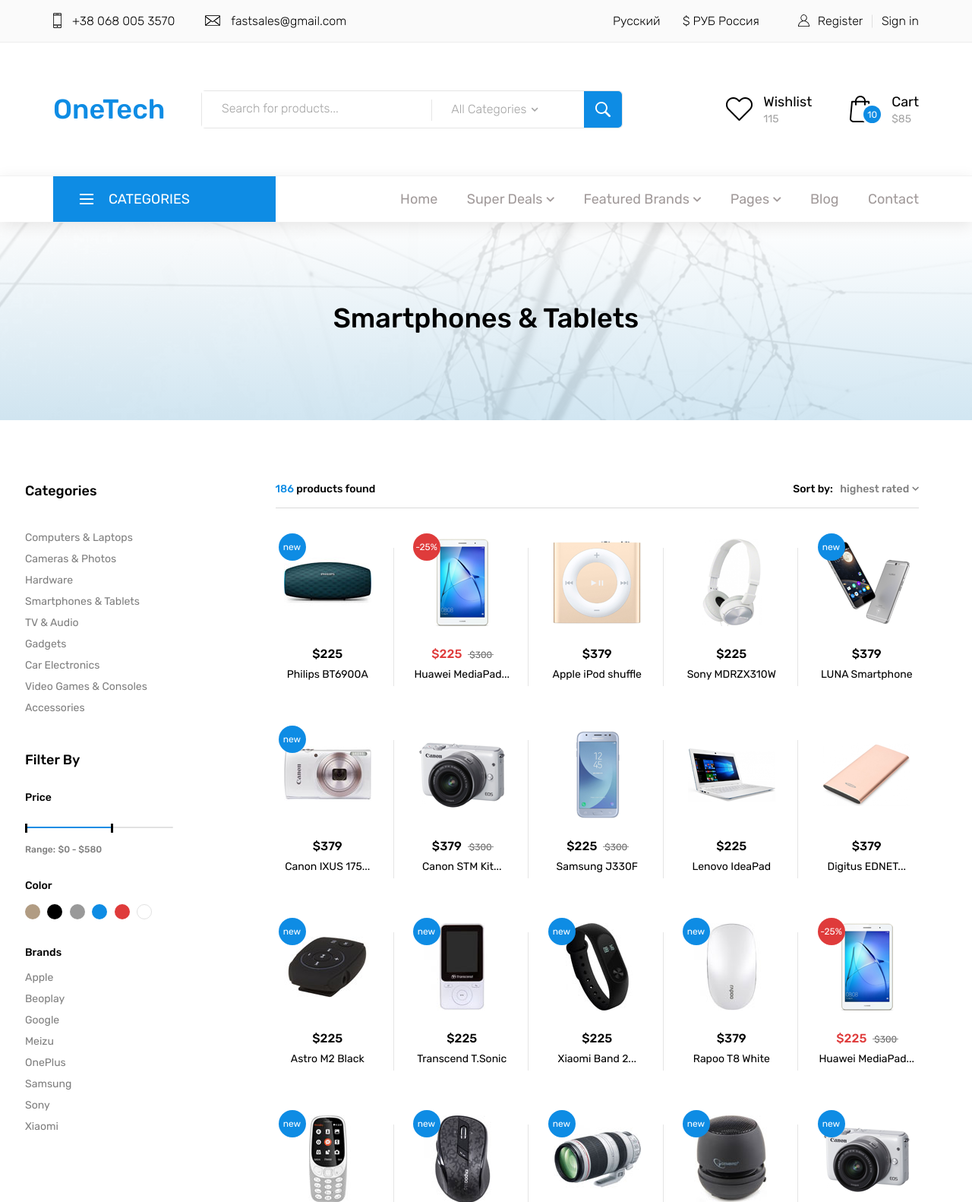
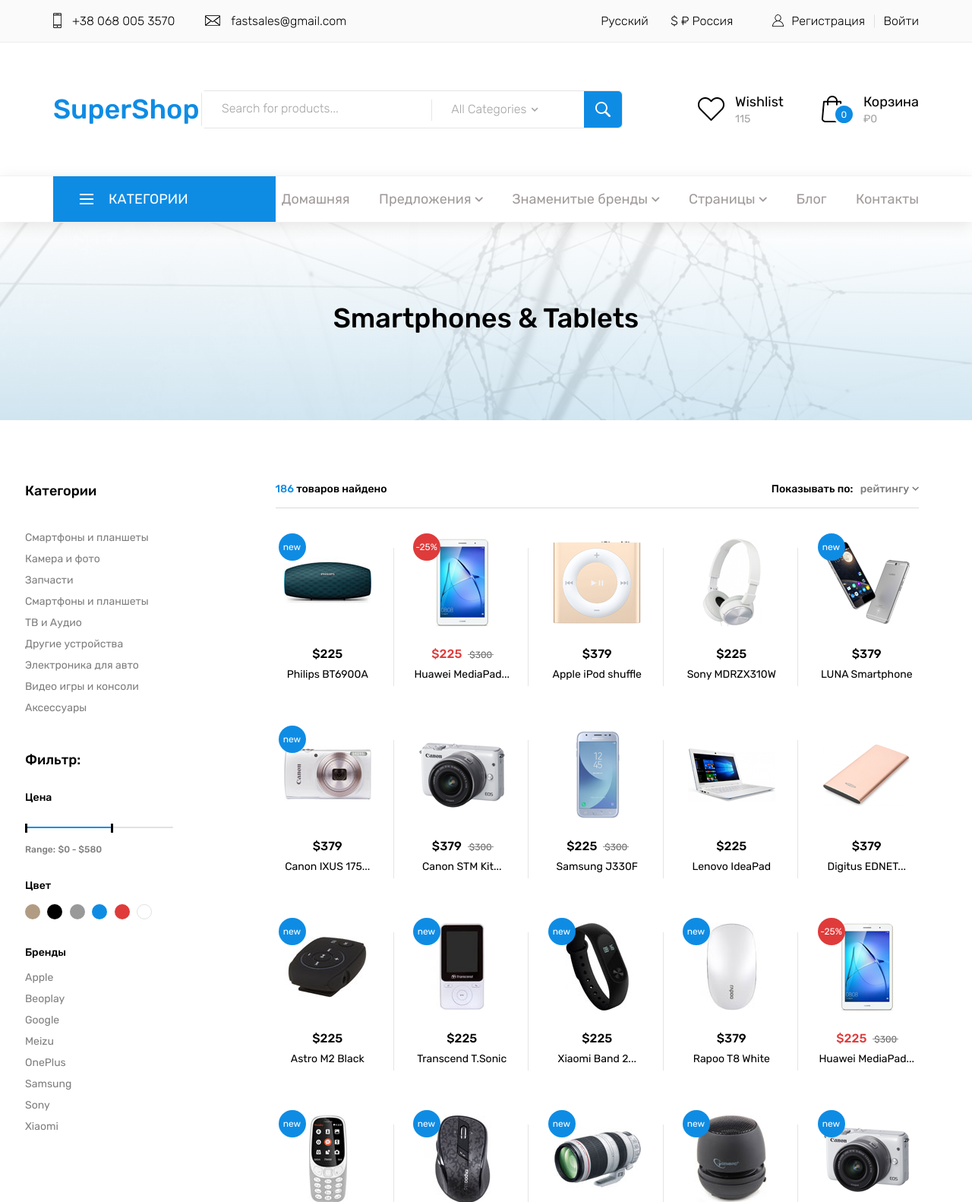
Before and after one commit to Delmoring/shop, a Django app: page / in a window 1280 px wide. Shown: the top 1582 px of the page at 76% size. Run offline with Django 3.2, Linux system fonts and the light colour scheme; some libraries are stand-ins or nearby versions.

Commit message:
Изменения N7

```diff
--- a/good/templates/good/shop.html
+++ b/good/templates/good/shop.html
@@ -40,25 +40,25 @@
 									<li>
 										<a href="#">Русский<i class="fas fa-chevron-down"></i></a>
 										<ul>
-											<li><a href="#">English</a></li>
-											<li><a href="#">Spanish</a></li>
-											<li><a href="#">Japanese</a></li>
+											<li><a href="#">Английский</a></li>
+											<li><a href="#">Испанский</a></li>
+											<li><a href="#">Японский</a></li>
 										</ul>
 									</li>
 									<li>
-										<a href="#">$ РУБ Россия<i class="fas fa-chevron-down"></i></a>
+										<a href="#">$ ₽ Россия<i class="fas fa-chevron-down"></i></a>
 										<ul>
-											<li><a href="#">US Dollar</a></li>
-											<li><a href="#">EUR Euro</a></li>
+											<li><a href="#">Доллар US</a></li>
+											<li><a href="#">Евро Euro</a></li>
 											<li><a href="#">GBP British Pound</a></li>
 										</ul>
 									</li>
 								</ul>
 							</div>
 							<div class="top_bar_user">
-								<div class="user_icon"><img src="images/user.svg" alt=""></div>
-								<div><a href="#">Register</a></div>
-								<div><a href="#">Sign in</a></div>
+								<div class="user_icon"><img src="{% static 'good/images/user.svg' %}" alt=""></div>
+								<div><a href="#">Регистрация</a></div>
+								<div><a href="#">Войти</a></div>
 							</div>
 						</div>
 					</div>
@@ -75,7 +75,7 @@
 					<!-- Logo -->
 					<div class="col-lg-2 col-sm-3 col-3 order-1">
 						<div class="logo_container">
-							<div class="logo"><a href="#">OneTech</a></div>
+							<div class="logo"><a href="#">SuperShop</a></div>
 						</div>
 					</div>
 
@@ -91,7 +91,7 @@
 												<span class="custom_dropdown_placeholder clc">All Categories</span>
 												<i class="fas fa-chevron-down"></i>
 												<ul class="custom_list clc">
-													<li><a class="clc" href="#">All Categories</a></li>
+													<li><a class="clc" href="#">Все категории</a></li>
 													<li><a class="clc" href="#">Computers</a></li>
 													<li><a class="clc" href="#">Laptops</a></li>
 													<li><a class="clc" href="#">Cameras</a></li>
@@ -100,7 +100,7 @@
 												</ul>
 											</div>
 										</div>
-										<button type="submit" class="header_search_button trans_300" value="Submit"><img src="images/search.png" alt=""></button>
+										<button type="submit" class="header_search_button trans_300" value="Submit"><img src="{% static 'good/images/search.png' %}" alt=""></button>
 									</form>
 								</div>
 							</div>
@@ -122,12 +122,12 @@
 							<div class="cart">
 								<div class="cart_container d-flex flex-row align-items-center justify-content-end">
 									<div class="cart_icon">
-										<img src="images/cart.png" alt="">
-										<div class="cart_count"><span>10</span></div>
+										<img src="{% static 'good/images/cart.png' %}" alt="">
+										<div class="cart_count"><span>0</span></div>
 									</div>
 									<div class="cart_content">
-										<div class="cart_text"><a href="#">Cart</a></div>
-										<div class="cart_price">$85</div>
+										<div class="cart_text"><a href="#">Корзина</a></div>
+										<div class="cart_price">₽0</div>
 									</div>
 								</div>
 							</div>
@@ -151,14 +151,14 @@
 							<div class="cat_menu_container">
 								<div class="cat_menu_title d-flex flex-row align-items-center justify-content-start">
 									<div class="cat_burger"><span></span><span></span><span></span></div>
-									<div class="cat_menu_text">categories</div>
+									<div class="cat_menu_text">Категории</div>
 								</div>
 
 								<ul class="cat_menu">
-									<li><a href="#">Computers & Laptops <i class="fas fa-chevron-right ml-auto"></i></a></li>
-									<li><a href="#">Cameras & Photos<i class="fas fa-chevron-right"></i></a></li>
+									<li><a href="#">Компьютеры и ноутбуки <i class="fas fa-chevron-right ml-auto"></i></a></li>
+									<li><a href="#">Камеры и фото<i class="fas fa-chevron-right"></i></a></li>
 									<li class="hassubs">
-										<a href="#">Hardware<i class="fas fa-chevron-right"></i></a>
+										<a href="#">Запчасти<i class="fas fa-chevron-right"></i></a>
 										<ul>
 											<li class="hassubs">
 												<a href="#">Menu Item<i class="fas fa-chevron-right"></i></a>
@@ -174,12 +174,12 @@
 											<li><a href="#">Menu Item<i class="fas fa-chevron-right"></i></a></li>
 										</ul>
 									</li>
-									<li><a href="#">Smartphones & Tablets<i class="fas fa-chevron-right"></i></a></li>
-									<li><a href="#">TV & Audio<i class="fas fa-chevron-right"></i></a></li>
-									<li><a href="#">Gadgets<i class="fas fa-chevron-right"></i></a></li>
-									<li><a href="#">Car Electronics<i class="fas fa-chevron-right"></i></a></li>
-									<li><a href="#">Video Games & Consoles<i class="fas fa-chevron-right"></i></a></li>
-									<li><a href="#">Accessories<i class="fas fa-chevron-right"></i></a></li>
+									<li><a href="#">Смартфоны и планшеты<i class="fas fa-chevron-right"></i></a></li>
+									<li><a href="#">ТВ и Аудио<i class="fas fa-chevron-right"></i></a></li>
+									<li><a href="#">Другие устройства<i class="fas fa-chevron-right"></i></a></li>
+									<li><a href="#">Электроника для авто<i class="fas fa-chevron-right"></i></a></li>
+									<li><a href="#">Видео игры и консоли<i class="fas fa-chevron-right"></i></a></li>
+									<li><a href="#">Аксессуары<i class="fas fa-chevron-right"></i></a></li>
 								</ul>
 							</div>
 
@@ -187,9 +187,9 @@
 
 							<div class="main_nav_menu ml-auto">
 								<ul class="standard_dropdown main_nav_dropdown">
-									<li><a href="#">Home<i class="fas fa-chevron-down"></i></a></li>
+									<li><a href="#">Домашняя<i class="fas fa-chevron-down"></i></a></li>
 									<li class="hassubs">
-										<a href="#">Super Deals<i class="fas fa-chevron-down"></i></a>
+										<a href="#">Предложения<i class="fas fa-chevron-down"></i></a>
 										<ul>
 											<li>
 												<a href="#">Menu Item<i class="fas fa-chevron-down"></i></a>
@@ -205,7 +205,7 @@
 										</ul>
 									</li>
 									<li class="hassubs">
-										<a href="#">Featured Brands<i class="fas fa-chevron-down"></i></a>
+										<a href="#">Знаменитые бренды<i class="fas fa-chevron-down"></i></a>
 										<ul>
 											<li>
 												<a href="#">Menu Item<i class="fas fa-chevron-down"></i></a>
@@ -221,7 +221,7 @@
 										</ul>
 									</li>
 									<li class="hassubs">
-										<a href="#">Pages<i class="fas fa-chevron-down"></i></a>
+										<a href="#">Страницы<i class="fas fa-chevron-down"></i></a>
 										<ul>
 											<li><a href="shop.html">Shop<i class="fas fa-chevron-down"></i></a></li>
 											<li><a href="product.html">Product<i class="fas fa-chevron-down"></i></a></li>
@@ -232,8 +232,8 @@
 											<li><a href="contact.html">Contact<i class="fas fa-chevron-down"></i></a></li>
 										</ul>
 									</li>
-									<li><a href="blog.html">Blog<i class="fas fa-chevron-down"></i></a></li>
-									<li><a href="contact.html">Contact<i class="fas fa-chevron-down"></i></a></li>
+									<li><a href="blog.html">Блог<i class="fas fa-chevron-down"></i></a></li>
+									<li><a href="contact.html">Контакты<i class="fas fa-chevron-down"></i></a></li>
 								</ul>
 							</div>
 
@@ -265,7 +265,7 @@
 
 							<div class="page_menu_search">
 								<form action="#">
-									<input type="search" required="required" class="page_menu_search_input" placeholder="Search for products...">
+									<input type="search" required="required" class="page_menu_search_input" placeholder="Поиск по товарам...">
 								</form>
 							</div>
 							<ul class="page_menu_nav">
@@ -331,8 +331,8 @@
 							</ul>
 
 							<div class="menu_contact">
-								<div class="menu_contact_item"><div class="menu_contact_icon"><img src="images/phone_white.png" alt=""></div>+38 068 005 3570</div>
-								<div class="menu_contact_item"><div class="menu_contact_icon"><img src="images/mail_white.png" alt=""></div><a href="mailto:fastsales@gmail.com">fastsales@gmail.com</a></div>
+								<div class="menu_contact_item"><div class="menu_contact_icon"><img src="{% static 'good/images/phone_white.png' %}" alt=""></div>+38 068 005 3570</div>
+								<div class="menu_contact_item"><div class="menu_contact_icon"><img src="{% static 'good/images/mail_white.png' %}" alt=""></div><a href="mailto:fastsales@gmail.com">fastsales@gmail.com</a></div>
 							</div>
 						</div>
 					</div>
@@ -345,7 +345,7 @@
 	<!-- Home -->
 
 	<div class="home">
-		<div class="home_background parallax-window" data-parallax="scroll" data-image-src="images/shop_background.jpg"></div>
+		<div class="home_background parallax-window" data-parallax="scroll" data-image-src="{% static 'good/images/shop_background.jpg' %}"></div>
 		<div class="home_overlay"></div>
 		<div class="home_content d-flex flex-column align-items-center justify-content-center">
 			<h2 class="home_title">Smartphones & Tablets</h2>
@@ -362,22 +362,22 @@
 					<!-- Shop Sidebar -->
 					<div class="shop_sidebar">
 						<div class="sidebar_section">
-							<div class="sidebar_title">Categories</div>
+							<div class="sidebar_title">Категории</div>
 							<ul class="sidebar_categories">
-								<li><a href="#">Computers & Laptops</a></li>
-								<li><a href="#">Cameras & Photos</a></li>
-								<li><a href="#">Hardware</a></li>
-								<li><a href="#">Smartphones & Tablets</a></li>
-								<li><a href="#">TV & Audio</a></li>
-								<li><a href="#">Gadgets</a></li>
-								<li><a href="#">Car Electronics</a></li>
-								<li><a href="#">Video Games & Consoles</a></li>
-								<li><a href="#">Accessories</a></li>
+								<li><a href="#">Смартфоны и планшеты</a></li>
+								<li><a href="#">Камера и фото</a></li>
+								<li><a href="#">Запчасти</a></li>
+								<li><a href="#">Смартфоны и планшеты</a></li>
+								<li><a href="#">ТВ и Аудио</a></li>
+								<li><a href="#">Другие устройства</a></li>
+								<li><a href="#">Электроника для авто</a></li>
+								<li><a href="#">Видео игры и консоли</a></li>
+								<li><a href="#">Аксессуары</a></li>
 							</ul>
 						</div>
 						<div class="sidebar_section filter_by_section">
-							<div class="sidebar_title">Filter By</div>
-							<div class="sidebar_subtitle">Price</div>
+							<div class="sidebar_title">Фильтр:</div>
+							<div class="sidebar_subtitle">Цена</div>
 							<div class="filter_price">
 								<div id="slider-range" class="slider_range"></div>
 								<p>Range: </p>
@@ -385,7 +385,7 @@
 							</div>
 						</div>
 						<div class="sidebar_section">
-							<div class="sidebar_subtitle color_subtitle">Color</div>
+							<div class="sidebar_subtitle color_subtitle">Цвет</div>
 							<ul class="colors_list">
 								<li class="color"><a href="#" style="background: #b19c83;"></a></li>
 								<li class="color"><a href="#" style="background: #000000;"></a></li>
@@ -396,7 +396,7 @@
 							</ul>
 						</div>
 						<div class="sidebar_section">
-							<div class="sidebar_subtitle brands_subtitle">Brands</div>
+							<div class="sidebar_subtitle brands_subtitle">Бренды</div>
 							<ul class="brands_list">
 								<li class="brand"><a href="#">Apple</a></li>
 								<li class="brand"><a href="#">Beoplay</a></li>
@@ -418,16 +418,16 @@
 
 					<div class="shop_content">
 						<div class="shop_bar clearfix">
-							<div class="shop_product_count"><span>186</span> products found</div>
+							<div class="shop_product_count"><span>186</span> товаров найдено</div>
 							<div class="shop_sorting">
-								<span>Sort by:</span>
+								<span>Показывать по:</span>
 								<ul>
 									<li>
-										<span class="sorting_text">highest rated<i class="fas fa-chevron-down"></span></i>
+										<span class="sorting_text">рейтингу<i class="fas fa-chevron-down"></span></i>
 										<ul>
-											<li class="shop_sorting_button" data-isotope-option='{ "sortBy": "original-order" }'>highest rated</li>
-											<li class="shop_sorting_button" data-isotope-option='{ "sortBy": "name" }'>name</li>
-											<li class="shop_sorting_button"data-isotope-option='{ "sortBy": "price" }'>price</li>
+											<li class="shop_sorting_button" data-isotope-option='{ "sortBy": "original-order" }'>рейтигу</li>
+											<li class="shop_sorting_button" data-isotope-option='{ "sortBy": "name" }'>названию</li>
+											<li class="shop_sorting_button"data-isotope-option='{ "sortBy": "price" }'>цене</li>
 										</ul>
 									</li>
 								</ul>
@@ -440,7 +440,7 @@
 							<!-- Product Item -->
 							<div class="product_item is_new">
 								<div class="product_border"></div>
-								<div class="product_image d-flex flex-column align-items-center justify-content-center"><img src="images/new_5.jpg" alt=""></div>
+								<div class="product_image d-flex flex-column align-items-center justify-content-center"><img src="{% static 'good/images/new_5.jpg' %}" alt=""></div>
 								<div class="product_content">
 									<div class="product_price">$225</div>
 									<div class="product_name"><div><a href="#" tabindex="0">Philips BT6900A</a></div></div>
```
